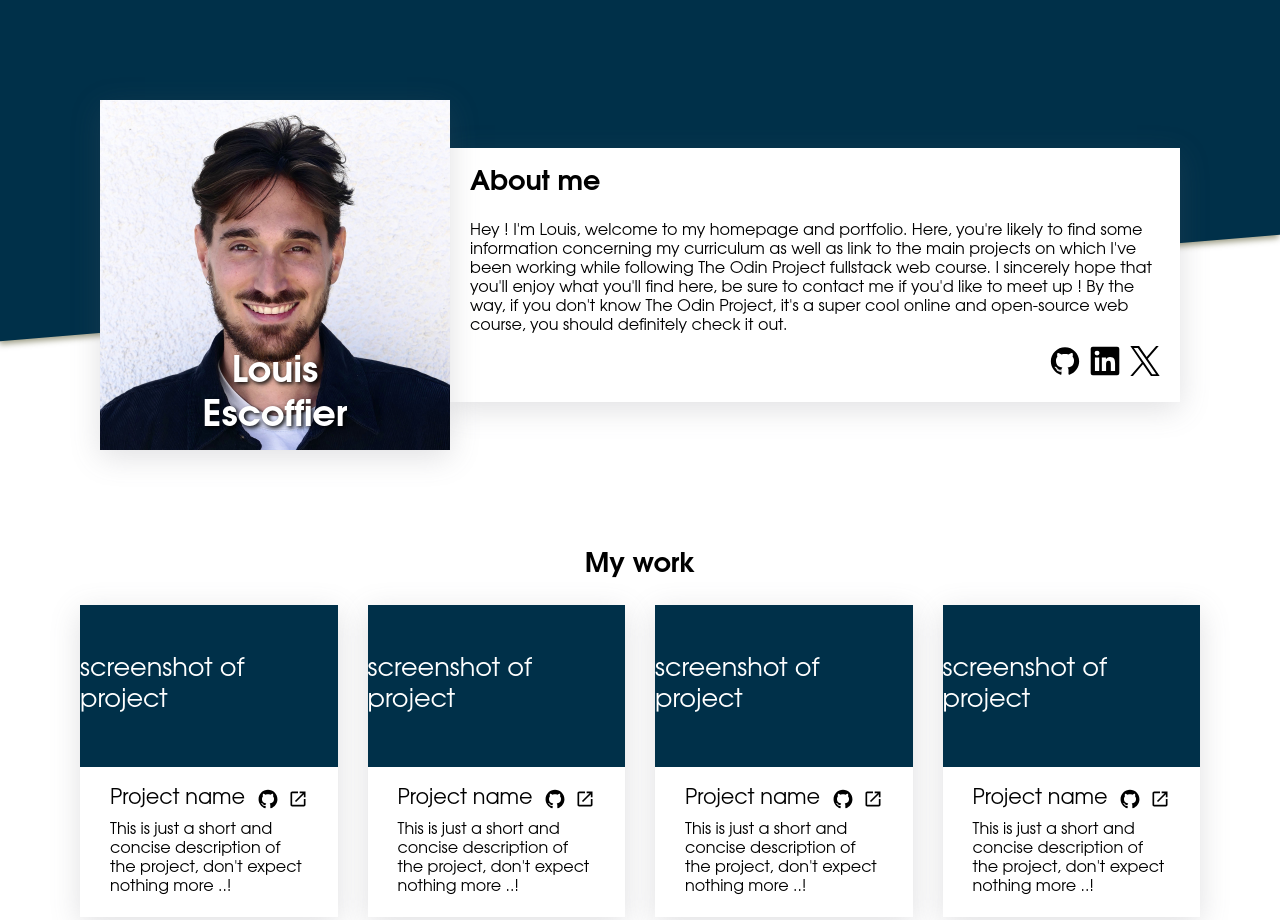
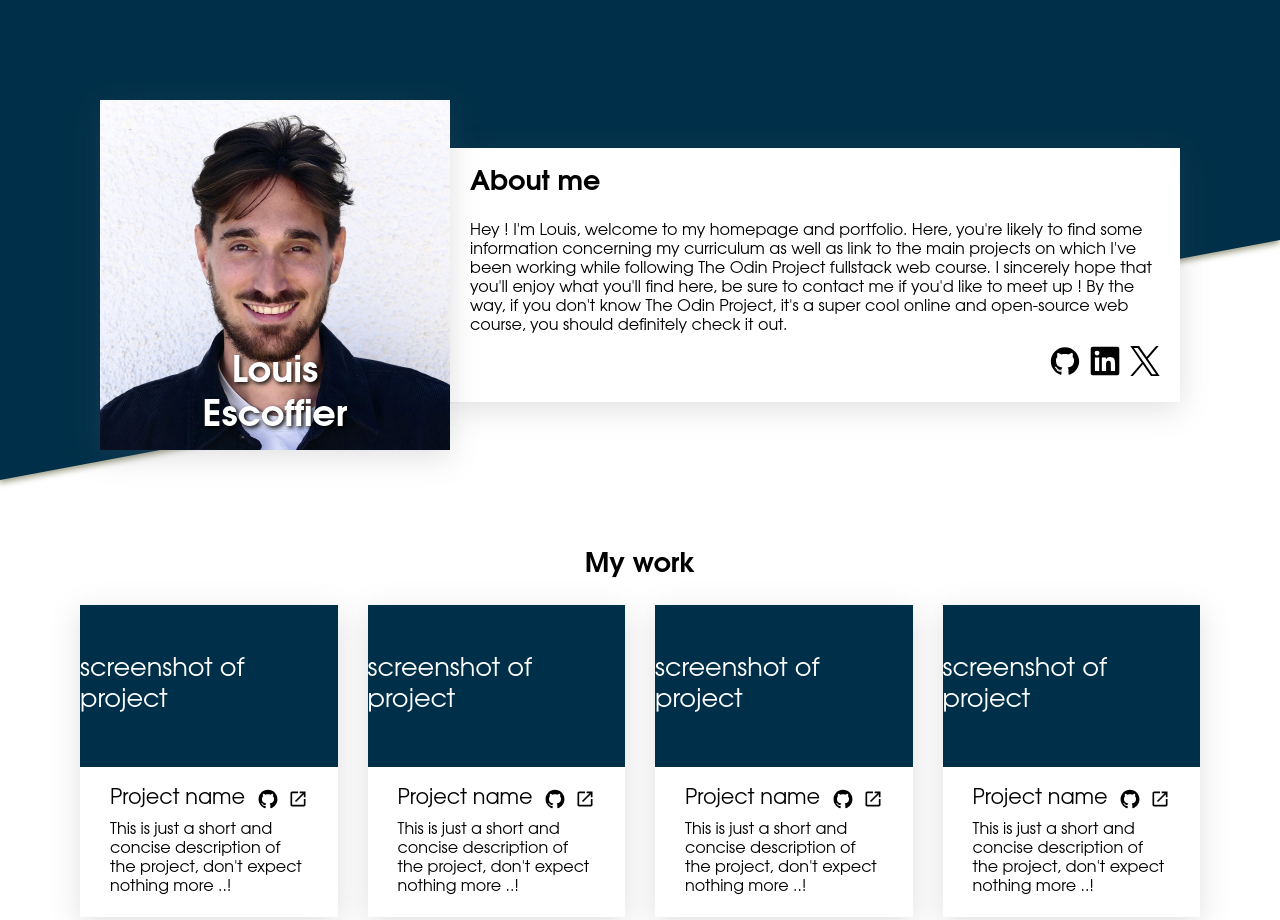
Before and after one commit to louis-esco/top-homepage, a plain HTML site: page index.html in a window 1280 px wide. Shown: the top 920 px of the page. Drawn offline with Linux system fonts and the light colour scheme.

Commit message:
Edit header background

```diff
--- a/styles.css
+++ b/styles.css
@@ -25,8 +25,9 @@ h2 {
   position: fixed;
   top: 0;
   width: 100vw;
-  aspect-ratio: 3;
-  clip-path: polygon(0 0, 100% 0%, 100% 55%, 0% 80%);
+  /* aspect-ratio: 3; */
+  height: 75vh;
+  clip-path: polygon(0 0, 100% 0%, 100% 40%, 0% 80%);
   background: var(--dark-blue);
 }
 
```
